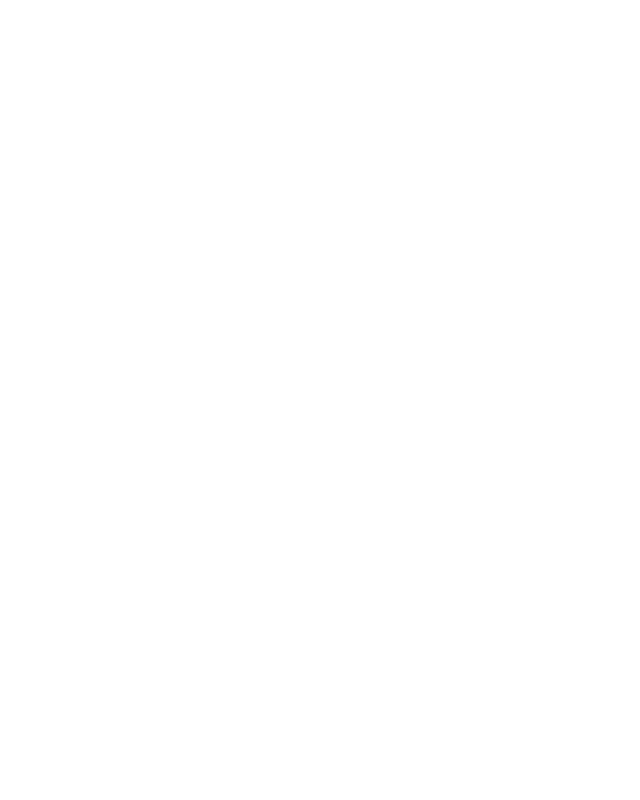
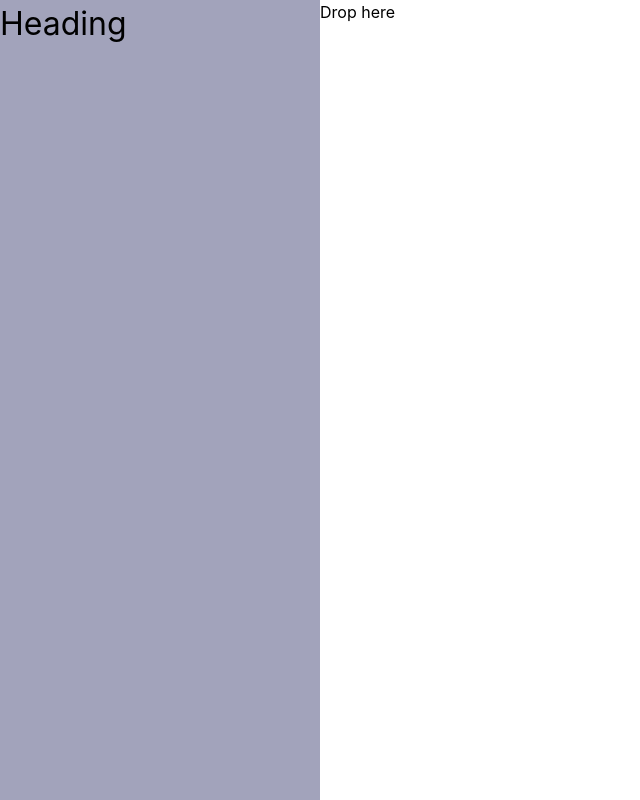
Before and after one commit to TourifyDevelopment/frontend, a React (Create React App) app in the folder tourify/: page /editor in a window 1280 px wide. Before the commit this address had no page. Shown: the whole page, without its empty margins (0-640 px from the left). Built offline with nearby package versions, Linux system fonts and the light colour scheme.

Commit message:
Worked on editor and leaflet and changed icon and title of website

```diff
--- a/tourify/public/index.html
+++ b/tourify/public/index.html
@@ -1,13 +1,13 @@
 <!DOCTYPE html>
-<html lang="en">
+<html lang="de">
   <head>
     <meta charset="utf-8" />
-    <link rel="icon" href="%PUBLIC_URL%/favicon.ico" />
+    <link rel="icon" href="%PUBLIC_URL%/Logo.ico" />
     <meta name="viewport" content="width=device-width, initial-scale=1" />
     <meta name="theme-color" content="#000000" />
     <meta
       name="description"
-      content="Web site created using create-react-app"
+      content="A simple editor to create a beautiful tour of your organization"
     />
     <link rel="apple-touch-icon" href="%PUBLIC_URL%/logo192.png" />
     <!--
@@ -24,7 +24,8 @@
       work correctly both with client-side routing and a non-root public URL.
       Learn how to configure a non-root public URL by running `npm run build`.
     -->
-    <title>React App</title>
+    <title>Tourify</title>
+    <link rel="stylesheet" href="https://unpkg.com/leaflet@1.7.1/dist/leaflet.css" integrity="sha512-xodZBNTC5n17Xt2atTPuE1HxjVMSvLVW9ocqUKLsCC5CXdbqCmblAshOMAS6/keqq/sMZMZ19scR4PsZChSR7A==" crossorigin="" />
   </head>
   <body>
     <noscript>You need to enable JavaScript to run this app.</noscript>
--- a/tourify/src/App.jsx
+++ b/tourify/src/App.jsx
@@ -5,6 +5,7 @@
 import Login from './screens/Login';
 import LandingPage from './screens/LandingPage';
 import Documentation from './screens/Documentation';
+import Editor from './screens/Editor'
 import './style/root.css';
 import Projects from './screens/Projects';
 
@@ -17,6 +18,7 @@
         <Route path="/login" element={<Login/>}></Route>
         <Route path="/projects" element={<Projects/>}></Route>
         <Route path="/docs" element={<Documentation/>}></Route>
+        <Route path="/editor" element={<Editor/>}></Route>
       </Routes>
     </BrowserRouter>
   );
--- /dev/null
+++ b/tourify/src/components/Leaflet.jsx
@@ -0,0 +1,25 @@
+import React, { Component } from 'react'
+import { MapContainer, Marker, Popup, ImageOverlay } from 'react-leaflet'
+
+export class Leaflet extends Component {
+    render() {
+        return (
+            <>
+                <MapContainer center={[51.505, -0.09]} zoom={0}>
+                    <ImageOverlay
+                        attribution='Tourify'
+                        bounds={[[0, 0], [100, 100]]}
+                        url="https://www.viebrockhaus.de/fileadmin/media/haeuser/jette-joop-europe-life-l/6_Grundrisse_EG_OG/life_L_d_b_JJ_15_EG.png"
+                    />
+                    <Marker position={[51.505, -0.09]}>
+                        <Popup>
+                            A pretty CSS3 popup. <br /> Easily customizable.
+                        </Popup>
+                    </Marker>
+                </MapContainer>
+            </>
+        )
+    }
+}
+
+export default Leaflet
--- /dev/null
+++ b/tourify/src/components/editor/Heading.jsx
@@ -0,0 +1,12 @@
+import React, { Component } from 'react'
+import '../../style/Editor.css'
+
+export class Heading extends Component {
+  render() {
+    return (
+      <h1>Heading</h1>
+    )
+  }
+}
+
+export default Heading;
--- a/tourify/src/index.css
+++ b/tourify/src/index.css
@@ -15,3 +15,12 @@
   font-family: source-code-pro, Menlo, Monaco, Consolas, 'Courier New',
     monospace;
 }
+
+.leaflet-container {
+  width: 100%;
+  height: 100vh;
+}
+
+#root {
+  height: 100vh;
+}
--- a/tourify/src/screens/Editor.jsx
+++ b/tourify/src/screens/Editor.jsx
@@ -1,10 +1,66 @@
-import React, { Component } from 'react'
+import React, { useState } from 'react'
 
-export class Editor extends Component {
-  render() {
-    return (
-      <div>Editor</div>
-    )
+import { useDroppable } from '@dnd-kit/core';
+import { useDraggable } from '@dnd-kit/core';
+import { DndContext } from '@dnd-kit/core';
+
+import Heading from '../components/editor/Heading'
+
+function Droppable(props) {
+  const { isOver, setNodeRef } = useDroppable({
+    id: 'droppable',
+  });
+  const style = {
+    color: isOver ? 'green' : undefined,
+  };
+
+
+  return (
+    <div ref={setNodeRef} style={style} className="main">
+      {props.children}
+    </div>
+  );
+}
+
+function Draggable(props) {
+  const { attributes, listeners, setNodeRef, transform } = useDraggable({
+    id: 'draggable',
+  });
+  const style = transform ? {
+    transform: `translate3d(${transform.x}px, ${transform.y}px, 0)`,
+  } : undefined;
+
+
+  return (
+    <button ref={setNodeRef} style={style} {...listeners} {...attributes}>
+      <Heading></Heading>
+    </button>
+  );
+}
+
+function Editor() {
+  const [isDropped, setIsDropped] = useState(false);
+  const draggableMarkup = (
+    <Draggable>Drag me</Draggable>
+  );
+
+  return (
+    <DndContext onDragEnd={handleDragEnd}>
+      <div className='holder'>
+        <div className='left'>
+          {draggableMarkup}
+        </div>
+        <Droppable>
+          {isDropped ? draggableMarkup : 'Drop here'}
+        </Droppable>
+      </div>
+    </DndContext>
+  );
+
+  function handleDragEnd(event) {
+    if (event.over && event.over.id === 'droppable') {
+      setIsDropped(true);
+    }
   }
 }
 
--- /dev/null
+++ b/tourify/src/style/Editor.css
@@ -0,0 +1,30 @@
+:root {
+    --primary-clr: #000807;
+    --second-clr: #A2A3BB;
+    --third-clr: #8F91CC;
+    --fourth-clr: #B3B7EE;
+    --fifth-clr: #FBF9FF;
+}
+
+h1 {
+    font-size: 32px;
+}
+
+.left {
+    background-color: var(--second-clr);
+    height: 100%;
+    max-width: 25%;
+    flex: 1
+}
+
+.main {
+    height: 100%;
+    max-width: 75%;
+    flex: 1
+}
+
+.holder {
+    display: flex;
+    height: 100%;
+    width: 100%;
+}
```
Also changed, not shown: tourify/package.json (+9 -0 lines), 2 other files (tests, documents, lock files or other folders).
